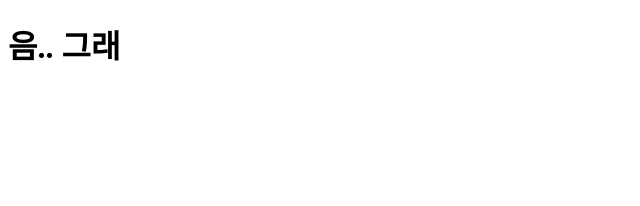
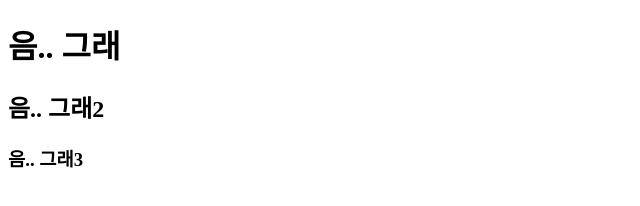
Before and after one commit to maskelog/gitworld, a plain HTML site: page index.html in a window 1280 px wide. Shown: the whole page, without its empty margins (0-640 px from the left). Drawn offline with Linux system fonts and the light colour scheme.

Commit message:
첫번째줄 첫번째 두번째

```diff
--- a/index.html
+++ b/index.html
@@ -8,5 +8,7 @@
 </head>
 <body>
     <h1>음.. 그래</h1>
+    <h2>음.. 그래2</h2>
+    <h3>음.. 그래3</h3>
 </body>
 </html>
```
